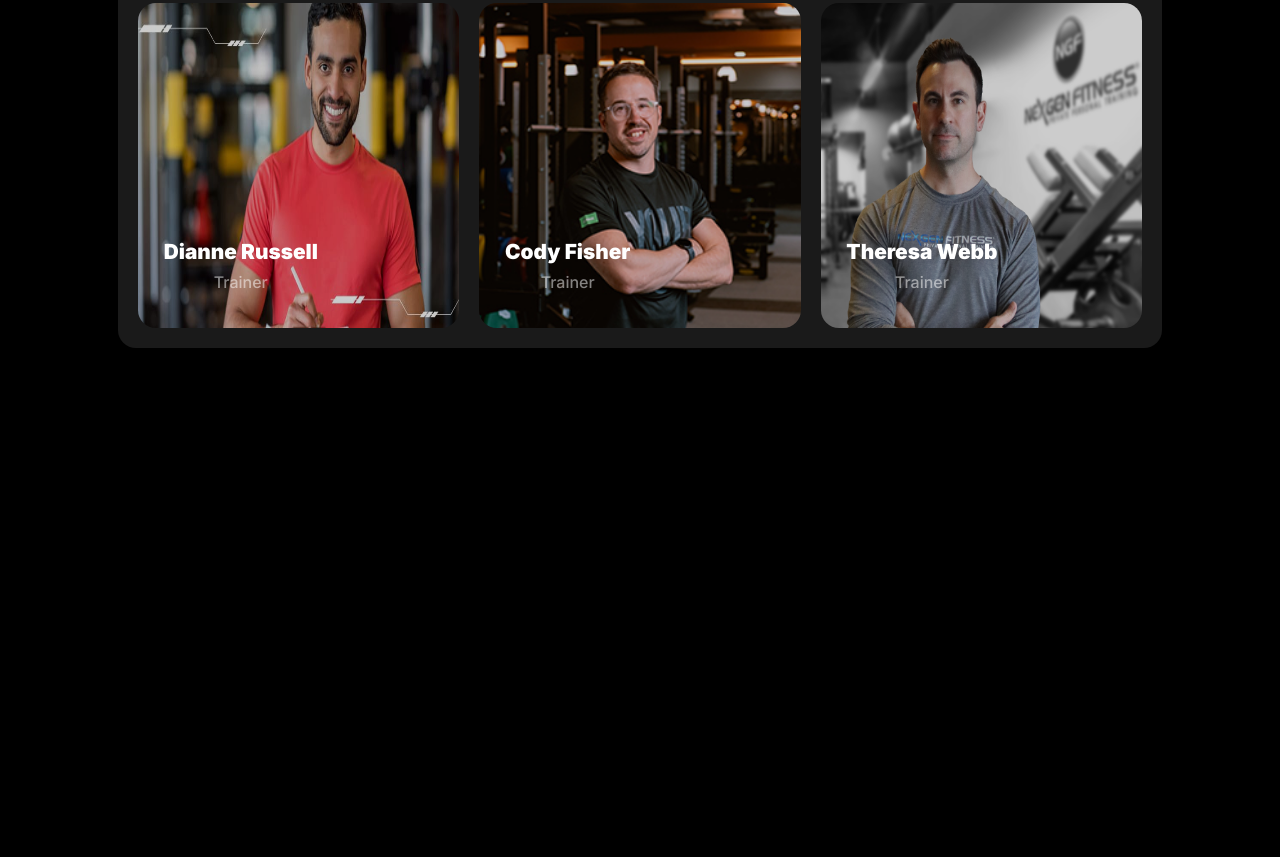
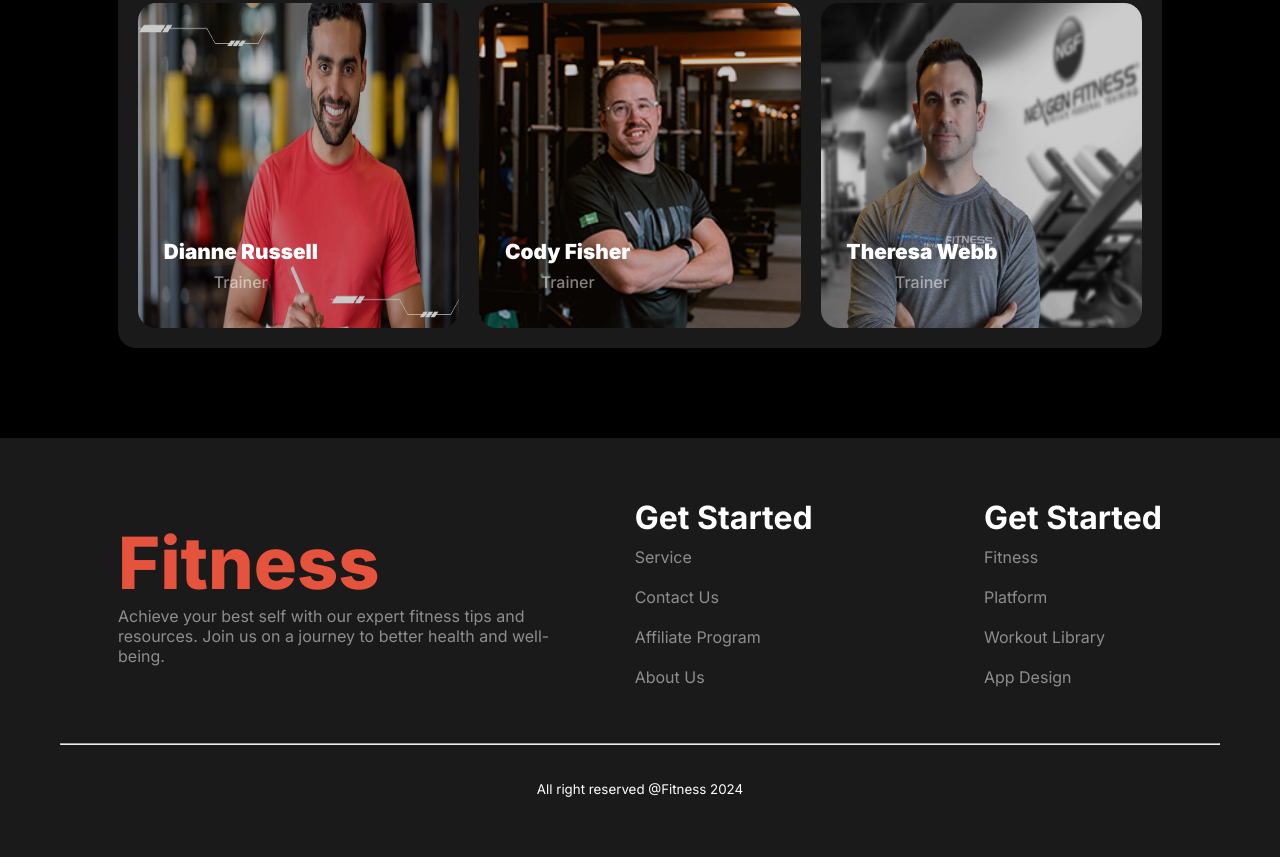
Before and after one commit to Bikram1Biswas2/versatile-fitness, a plain HTML site: page index.html in a window 1280 px wide. Shown: the part 3324-4181 px from the top of the page. Before the commit the page ends 3672 px from the top, so only its background shows below. Drawn offline with Linux system fonts and the light colour scheme; a web font is replaced by a local one.

Commit message:
Footer Section done

```diff
--- a/index.html
+++ b/index.html
@@ -251,7 +251,38 @@
 
     </main>
     <footer>
+          <section class="footer">
+        <div class="footers">
+            <div class="first-footer">
+                <h2 class="footer-heading">Fitness</h2>
+                <p class="footer-para">Achieve your best self with our expert fitness tips and resources. Join us on a journey to better health and well-being.</p>
 
+               </div>
+
+               <div class="second-footer">
+                <h5 class="get-started">Get Started</h5>
+
+                <p>
+                    Service
+                </p>
+                <p>Contact Us</p>
+                <p>Affiliate Program</p>
+                <p>About Us</p>
+               </div>
+
+               <div class="footer-third">
+                <h5 class="get-started">Get Started</h5>
+
+                <p>Fitness</p>
+                <p>Platform</p>
+                <p>Workout Library</p>
+                <p>App Design</p>
+               </div>
+        </div>
+
+         <hr>
+         <small class="small-tag">All right reserved @Fitness 2024</small>
+          </section>
     </footer>
 </body>
 
--- a/styles/style.css
+++ b/styles/style.css
@@ -420,8 +420,49 @@ select {
     font-size: 1rem;
 }
 
+
 /* meet-our-team section ends */
 
+
+/* footer section starts */
+.footer{
+    background-color: rgba(255, 255, 255, 0.1);;
+    margin-top: 90px;
+    padding: 60px;
+}
+.footer-heading{
+    color: rgb(230, 83, 60);
+    font-size: 4.5rem;
+    font-weight: 800;
+}
+.footers{
+    max-width: 1044px;
+    margin: 0 auto;
+    display: flex;
+    justify-content: space-around;
+    align-items: center;
+    margin-bottom: 36px;
+}
+.first-footer{
+    flex: 1;
+    margin-right: 80px;
+}
+.second-footer, .third-footer{
+    flex: 0.8;
+    gap: 10px;
+}
+.get-started{
+    font-size: 2rem;
+    font-weight: 700;
+    margin-bottom: 10px;
+}
+.small-tag{
+    display: flex;
+    justify-content: center;
+    margin-top: 36px;
+
+}
+/* footer section ends */
 
 
 
@@ -515,11 +556,16 @@ select {
     }
     /* Teams section ends */
 
+    /* footer section starts */
+
+
+
+    /* footer section ends */
 }
 
 
 
-/* run extra section */
+
 
 
 
```
